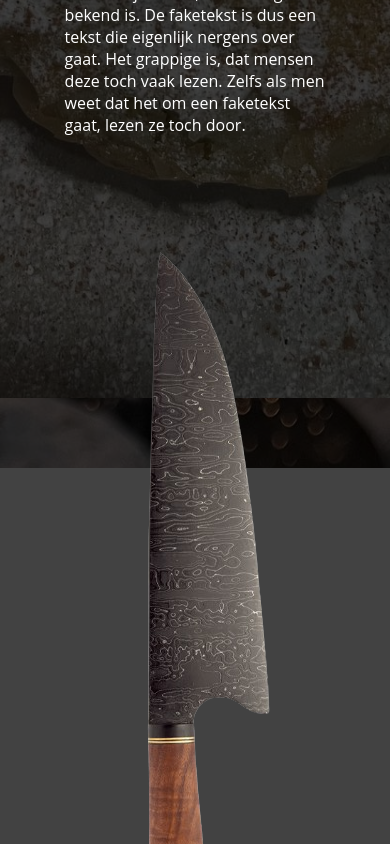
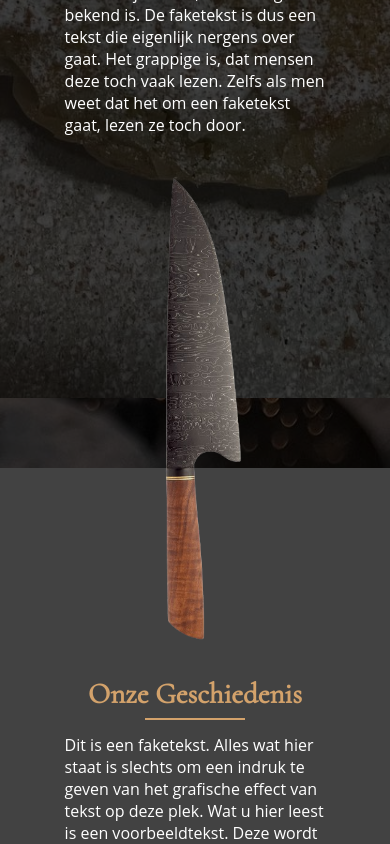
Before and after one commit to tamer-fs/alhambra-rotterdam, a React (Create React App) app: page / in a window 390 px wide. Shown: the part 1220-2064 px from the top of the page. Built offline with nearby package versions, Linux system fonts and the light colour scheme; a web font is replaced by a local one.

Commit message:
changed knife image

```diff
--- a/src/container/about/about.css
+++ b/src/container/about/about.css
@@ -37,11 +37,21 @@
 }
 
 @media screen and (max-width: 890px) {
+  .app__about-img {
+    display: flex;
+    height: 30%;
+    justify-content: center;
+    align-items: center;
+    padding: 20px 0px;
+  }
+  .app__about-img img {
+    height: 500px;
+  }
   .app__about {
     flex-direction: column;
     align-items: center;
-    justify-content: start;
-    gap: 5rem;
+    justify-content: space-evenly;
+    gap: 0;
     padding: 2rem 2rem;
   }
   .app__about-container {
```
